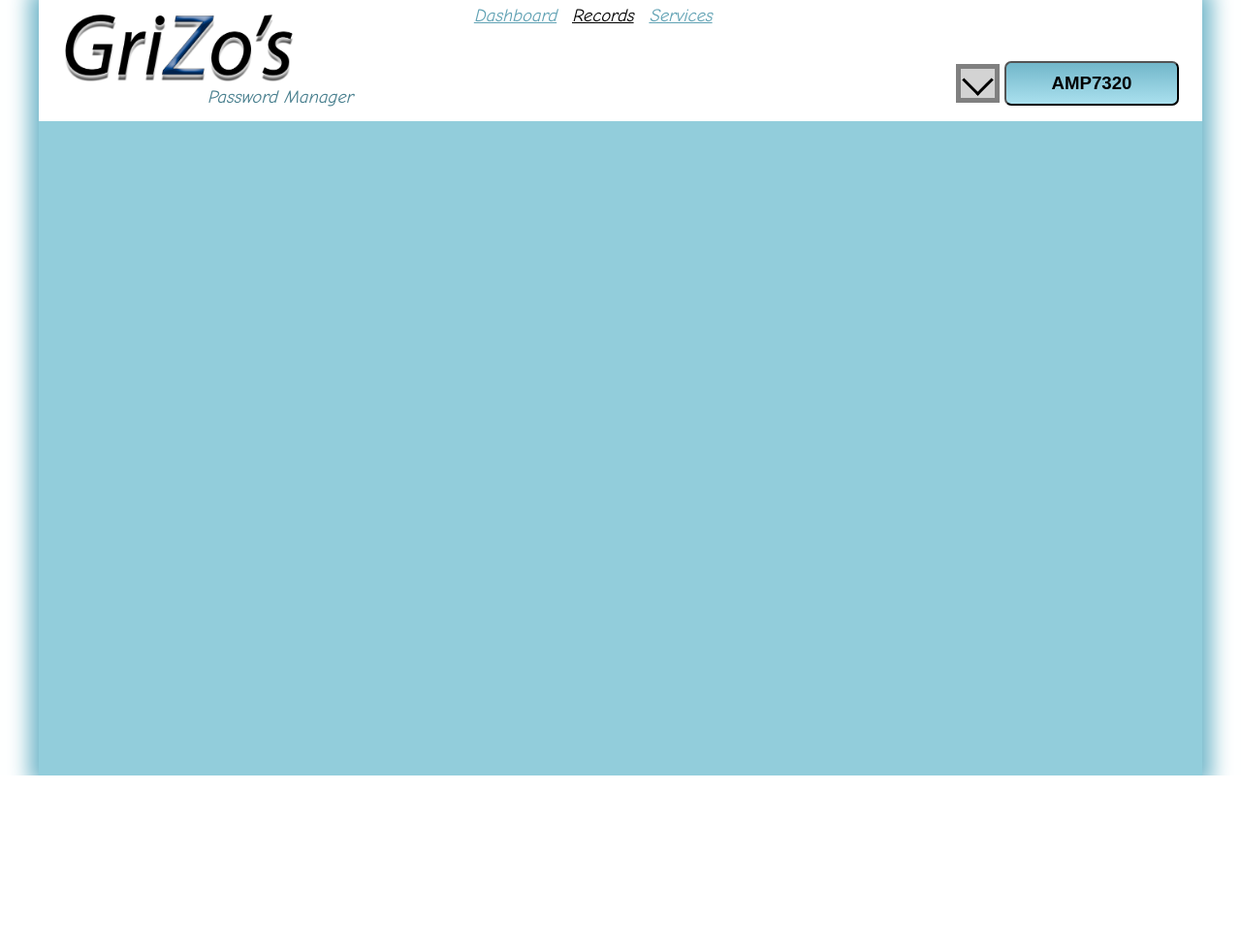
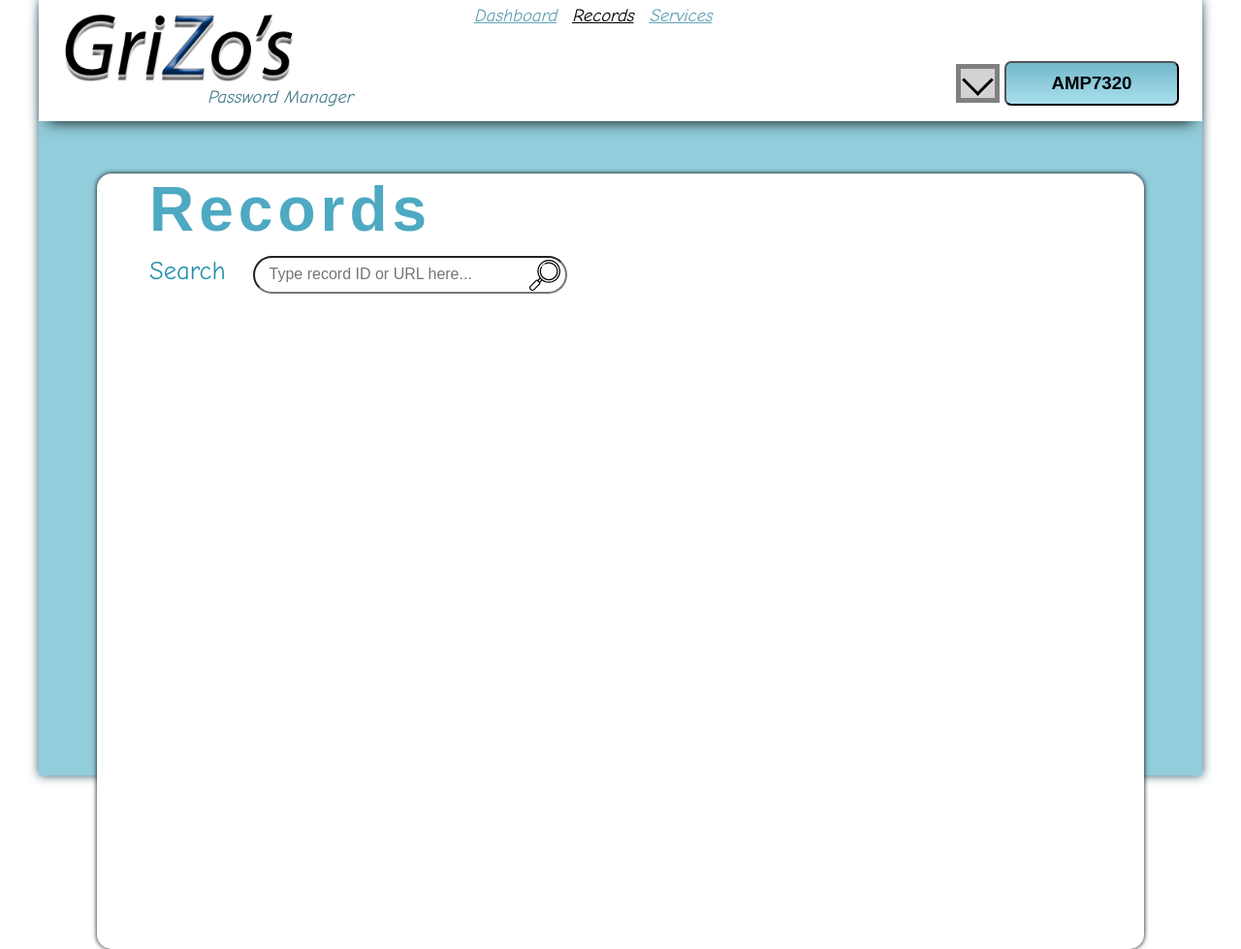
Before and after one commit to aperalta1437/Password-Manager-Website, a plain HTML site: page public/views/user-records.html in a window 1280 px wide. Shown: the whole page at 97% size. Before the commit the page ends 800 px from the top, so only its background shows below. Drawn offline with Linux system fonts and the light colour scheme; a web font is replaced by a local one.

Commit message:
Added search bar to user records page.

```diff
--- a/public/static/css/global.css
+++ b/public/static/css/global.css
@@ -11,5 +11,6 @@ body {
     min-height: 100%;
     margin: auto;
     font-size: 14pt;
-    box-shadow: 0px 0px 20px 10px #72b7ca;
+    box-shadow: 0px 0px 10px #2d5763;
+    overflow: hidden;
 }
--- a/public/static/css/header.css
+++ b/public/static/css/header.css
@@ -8,6 +8,7 @@ header {
     width: 100%;
     font-family: "Comic Sans MS", "Comic Sans", cursive;
     font-style: italic;
+    box-shadow: 0 10px 15px -10px black
 }
 
 header .banner-logo {
--- a/public/static/css/index.css
+++ b/public/static/css/index.css
@@ -44,7 +44,7 @@ main {
     font-family: "Comic Sans MS", "Comic Sans", cursive;
     font-style: italic;
     border: solid 10px rgba(white, .2);
-    box-shadow: 0px 0px 20px 10px rgb(235, 232, 232);
+    box-shadow: 0px 0px 15px black;
 }
 
 .sign-in-form {
--- a/public/static/css/login.css
+++ b/public/static/css/login.css
@@ -10,7 +10,7 @@
     font-family: "Comic Sans MS", "Comic Sans", cursive;
     font-style: italic;
     border: solid 10px rgba(white, .2);
-    box-shadow: 0px 0px 20px 10px rgb(235, 232, 232);
+    box-shadow: 0px 0px 15px black
 }
 
 h1 {
@@ -19,6 +19,7 @@ h1 {
     font-style: normal;
     letter-spacing: 5px;
     font-size: 48pt;
+    color: #4ea9c2;
     font-family: 'Saira Semi Condensed', sans-serif
 }
 
--- /dev/null
+++ b/public/static/css/user-header.css
@@ -0,0 +1,76 @@
+@import "header.css";
+
+header button {
+    margin: 1% 0%;
+}
+
+#btn-dropdown-menu {
+    cursor: pointer;
+    width: 100%;
+    position: relative;
+    top: -15px;
+}
+
+.dropdown {
+    float: right;
+    margin: 3% 2% 2% 0%;
+    display: inline-block;
+    width: 15%;
+    padding: 0%;
+}
+
+#dropdown-content {
+    position: relative;
+    top: -15px;
+    background-color: black;
+    width: 100%;
+    box-shadow: 0px 8px 16px 0px rgba(0,0,0,0.2);
+    display: none;
+    padding: 0%;
+}
+
+#dropdown-content button {
+    color: black;
+    display: block;
+    width: 100%;
+}
+
+/* .dropdown:hover .dropdown-content {
+    display: block;
+} */
+
+#btn-dropdown-menu:active .dropdown-content{
+    display: block;
+}
+
+
+.arrow {
+    position: relative;
+    border: solid black;
+    border-width: 0 3px 3px 0;
+    padding: 0%;
+    width: 20px;
+    height: 20px;
+    display: block;
+    margin: auto;
+  }
+
+  .down {
+    transform: rotate(45deg);
+    -webkit-transform: rotate(45deg);
+  }
+
+  #dropdown-icon {
+    position: relative;
+    left: -50px;
+    top: 30px;
+    border: grey solid 5px;
+    background-color: lightgray;
+    width: 45px;
+    height: 40px;
+    box-sizing:border-box;
+  }
+
+  #dropdown-icon:hover {
+      background-color: lightslategray;
+  }
--- a/public/static/css/user-records.css
+++ b/public/static/css/user-records.css
@@ -2,77 +2,55 @@
     color: black;
 }
 
-header button {
-    margin: 1% 0%;
+main {
+    width: 90%;
+    height: 100%;
+    margin: 50px auto 50px auto;
+    background-color: white;
+    border-radius: 15px;
+    box-shadow: 0px 0px 5px black;
+    border-style: none;
 }
 
-#btn-dropdown-menu {
-    cursor: pointer;
-    width: 100%;
-    position: relative;
-    top: -15px;
+h1 {
+    margin: 5% 5% 0% 5%;
+    font-weight: bold;
+    font-style: normal;
+    letter-spacing: 5px;
+    font-size: 48pt;
+    color: #4ea9c2;
+    font-family: 'Saira Semi Condensed', sans-serif
 }
 
-.dropdown {
-    float: right;
-    margin: 3% 2% 2% 0%;
-    display: inline-block;
-    width: 15%;
-    padding: 0%;
+form {
+    /* border: red 1px solid; */
+    font-family: "Comic Sans MS", "Comic Sans", cursive;
 }
 
-#dropdown-content {
-    position: relative;
-    top: -15px;
-    background-color: black;
-    width: 100%;
-    box-shadow: 0px 8px 16px 0px rgba(0,0,0,0.2);
-    display: none;
-    padding: 0%;
+form input#txt-search-bar {
+    height: 35px;
+    width: 25%;
+    border-radius: 25px;
+    font-size: 12pt;
+    height: 35px;
+    padding: 0px 35px 0px 15px;
+    margin: 1%;
 }
 
-#dropdown-content button {
-    color: black;
-    display: block;
-    width: 100%;
+input:focus {
+    outline: none;
 }
 
-/* .dropdown:hover .dropdown-content {
-    display: block;
-} */
-
-#btn-dropdown-menu:active .dropdown-content{
-    display: block;
+form label {
+    height: 35px;
+    font-size: 20pt;
+    margin: 5% 1% 0% 5%;
+    color: #2892af;
 }
 
-
-.arrow {
+#img-search-icon {
+    width: 32px;
     position: relative;
-    border: solid black;
-    border-width: 0 3px 3px 0;
-    padding: 0%;
-    width: 20px;
-    height: 20px;
-    display: block;
-    margin: auto;
-  }
-
-  .down {
-    transform: rotate(45deg);
-    -webkit-transform: rotate(45deg);
-  }
-
-  #dropdown-icon {
-    position: relative;
-    left: -50px;
-    top: 30px;
-    border: grey solid 5px;
-    background-color: lightgray;
-    width: 45px;
-    height: 40px;
-    box-sizing:border-box;
-  }
-
-  #dropdown-icon:hover {
-      background-color: lightslategray;
-  }
+    left: -56px;
+    top: 12px;;
+}
--- a/public/views/user-records.html
+++ b/public/views/user-records.html
@@ -5,7 +5,7 @@
         <meta name="viewport" content="width=device-width, initial-scale=1.0">
         <title>Grizo's Password Manager</title>
         <link rel="stylesheet" type="text/css" href="../static/css/global.css" />
-        <link rel="stylesheet" type="text/css" href="../static/css/header.css" />
+        <link rel="stylesheet" type="text/css" href="../static/css/user-header.css" />
         <link rel="stylesheet" type="text/css" href="../static/css/user-records.css" />
         <script type="text/javascript" src="../static/js/user-records.js" defer></script>
     </head>
@@ -32,7 +32,14 @@
             </div>
         </header>
         <main>
-
+           <h1>Records</h1>
+           <section>
+               <form action="">
+                   <label for="txt-search-bar">Search</label>
+                   <input type="text" id="txt-search-bar" placeholder="Type record ID or URL here...">
+                   <input type="image" src="../static/images/search-icon.svg" id="img-search-icon" name="submit" alt="Submit search query">
+               </form>
+           </section>
         </main>
     </body>
 </html>
```
Also changed, not shown: public/static/images/search-icon.png (added), public/static/images/search-icon.svg (added).
